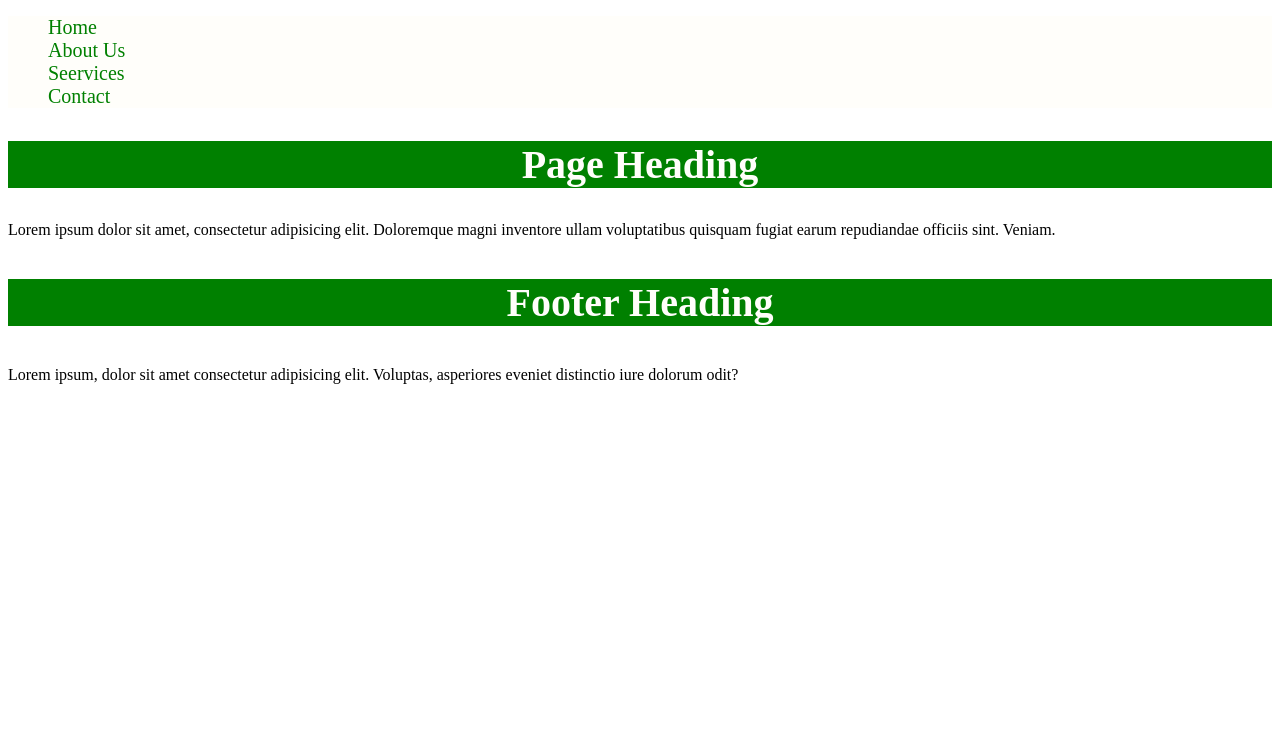
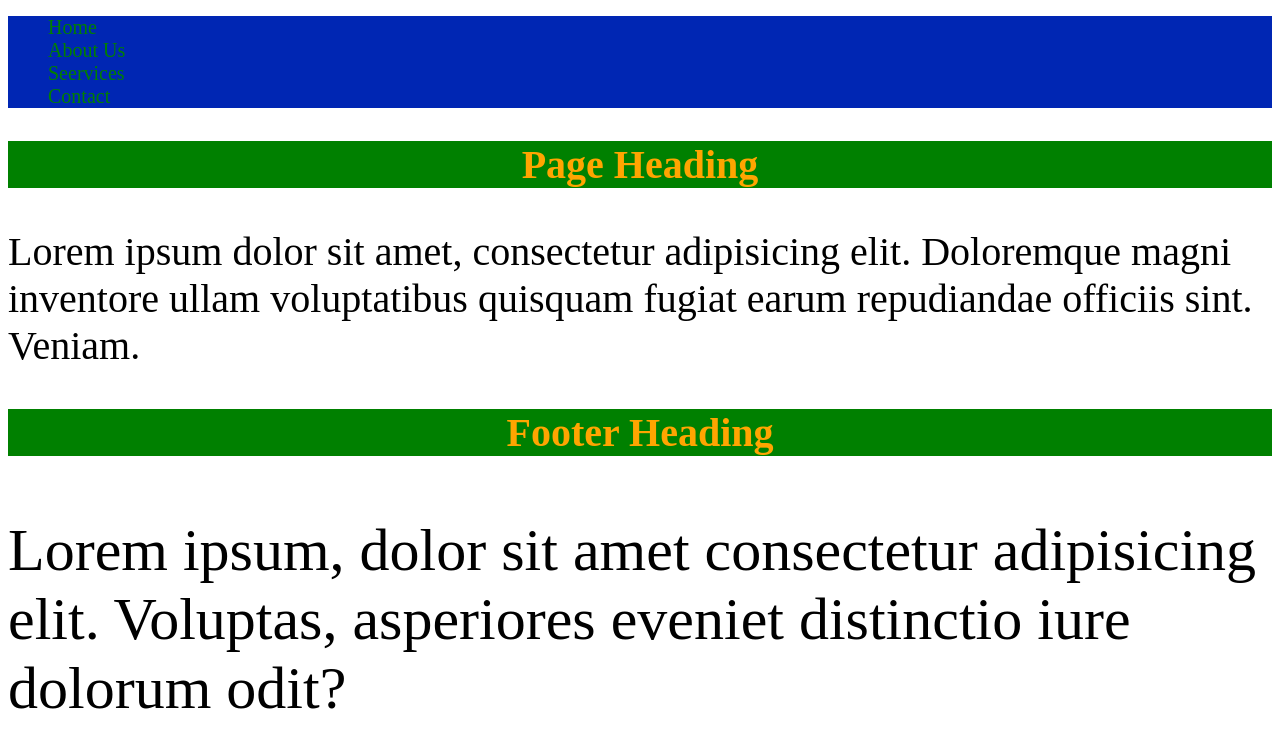
Before and after one commit to invisiblellama/sass-georgiarestaurant, a website: page index.html in a window 1280 px wide. Drawn offline with Linux system fonts and the light colour scheme.

Commit message:
functions

```diff
--- a/scss/main.scss
+++ b/scss/main.scss
@@ -1,4 +1,4 @@
-$color-primary: #fffefa;
+$color-primary: orange;
 $color-secondary: green;
 $color-tertiary: #00f;
 
@@ -7,7 +7,7 @@ $font-md: 30px;
 $font-sm: 20px;
 
 .nav {
-  background-color: $color-primary;
+  background-color: mix(blue, green, 70%);
 
   ul li {
     list-style: none;
@@ -64,3 +64,15 @@ $font-sm: 20px;
 .footer h3 {
   @extend .heading;
 }
+
+@function fontSize($size: 25px) {
+  @return $size * 2;
+}
+
+.banner p {
+  font-size: fontSize($font-sm);
+}
+
+.footer p {
+  font-size: fontSize(30px);
+}
```
Also changed, not shown: css/main.css, 1 other file.
